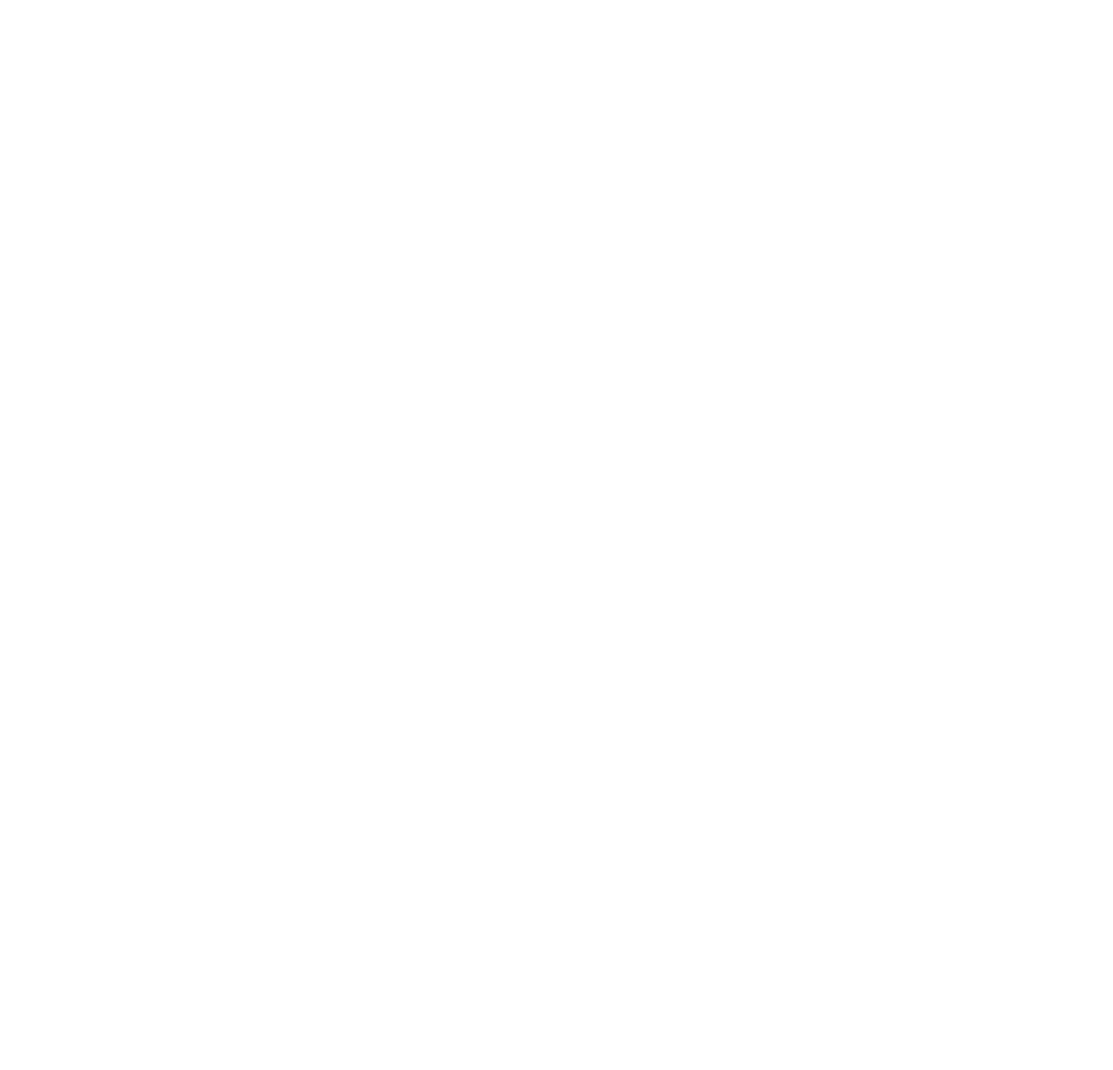
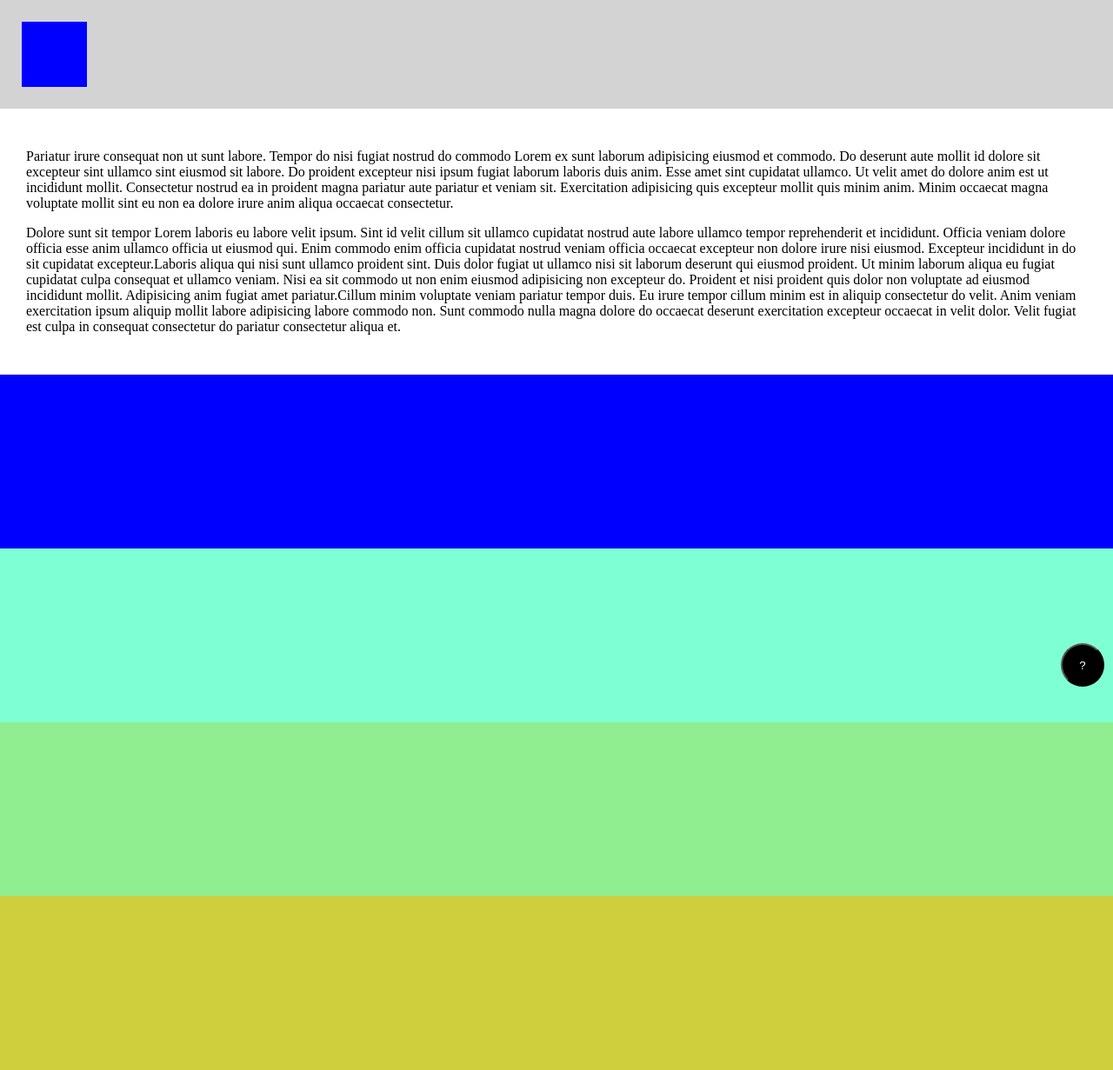
Before and after one commit to Lerwa30/html-css-2, a plain HTML site: page drill-3/index.html in a window 1280 px wide. Shown: the whole page at 87% size. Before the commit the page ends 800 px from the top, so only its background shows below. Drawn offline with Linux system fonts and the light colour scheme.

Commit message:
finished drill 3

```diff
--- a/drill-3/index.css
+++ b/drill-3/index.css
@@ -0,0 +1,54 @@
+body, html {
+    margin: 0;
+    padding: 0;
+  }
+
+header {
+    background-color: lightgray;
+    box-sizing: border-box;
+    padding: 25px;
+}
+
+.square {
+    height: 75px;
+    width: 75px;
+    background-color: blue;
+
+}
+
+section {
+    padding: 30px;
+}
+
+.one {
+    background-color: blue;
+    height: 25vh;
+}
+
+.two {
+    background-color: aquamarine;
+    height: 25vh;
+}
+
+.three {
+    background-color: lightgreen;
+    height: 25vh;
+}
+
+.four {
+    background-color: rgb(207, 207, 62);
+    height: 25vh;
+}
+
+
+
+button {
+    position: fixed;
+    right: 10px;
+    bottom: 10px;
+    height: 50px;
+    width: 50px;
+    border-radius: 50%;
+    background-color: black;
+    color: white;
+}
--- a/drill-3/index.html
+++ b/drill-3/index.html
@@ -4,9 +4,30 @@
     <meta charset="UTF-8">
     <meta http-equiv="X-UA-Compatible" content="IE=edge">
     <meta name="viewport" content="width=device-width, initial-scale=1.0">
+    <link rel="stylesheet" href="index.css">
     <title>Document</title>
 </head>
 <body>
 
+    <header>
+        <div class="square"></div>
+    </header>
+
+    <section>
+        <p>Pariatur irure consequat non ut sunt labore. Tempor do nisi fugiat nostrud do commodo Lorem ex sunt laborum adipisicing eiusmod et commodo. Do deserunt aute mollit id dolore sit excepteur sint ullamco sint eiusmod sit labore. Do proident excepteur nisi ipsum fugiat laborum laboris duis anim. Esse amet sint cupidatat ullamco. Ut velit amet do dolore anim est ut incididunt mollit. Consectetur nostrud ea in proident magna pariatur aute pariatur et veniam sit. Exercitation adipisicing quis excepteur mollit quis minim anim. Minim occaecat magna voluptate mollit sint eu non ea dolore irure anim aliqua occaecat consectetur.</p>
+
+        <p>
+        Dolore sunt sit tempor Lorem laboris eu labore velit ipsum. Sint id velit cillum sit ullamco cupidatat nostrud aute labore ullamco tempor reprehenderit et incididunt. Officia veniam dolore officia esse anim ullamco officia ut eiusmod qui. Enim commodo enim officia cupidatat nostrud veniam officia occaecat excepteur non dolore irure nisi eiusmod. Excepteur incididunt in do sit cupidatat excepteur.Laboris aliqua qui nisi sunt ullamco proident sint. Duis dolor fugiat ut ullamco nisi sit laborum deserunt qui eiusmod proident. Ut minim laborum aliqua eu fugiat cupidatat culpa consequat et ullamco veniam. Nisi ea sit commodo ut non enim eiusmod adipisicing non excepteur do. Proident et nisi proident quis dolor non voluptate ad eiusmod incididunt mollit. Adipisicing anim fugiat amet pariatur.Cillum minim voluptate veniam pariatur tempor duis. Eu irure tempor cillum minim est in aliquip consectetur do velit. Anim veniam exercitation ipsum aliquip mollit labore adipisicing labore commodo non. Sunt commodo nulla magna dolore do occaecat deserunt exercitation excepteur occaecat in velit dolor. Velit fugiat est culpa in consequat consectetur do pariatur consectetur aliqua et.</p></section>
+
+    <div class="container">
+        <div class="one"></div>
+        <div class="two"></div>
+        <div class="three"></div>
+        <div class="four"></div>
+
+    </div>
+    <div class="queston">
+        <button>?</button>
+    </div>
 </body>
 </html><!-- be sure to look at the example gif as well -->
```
